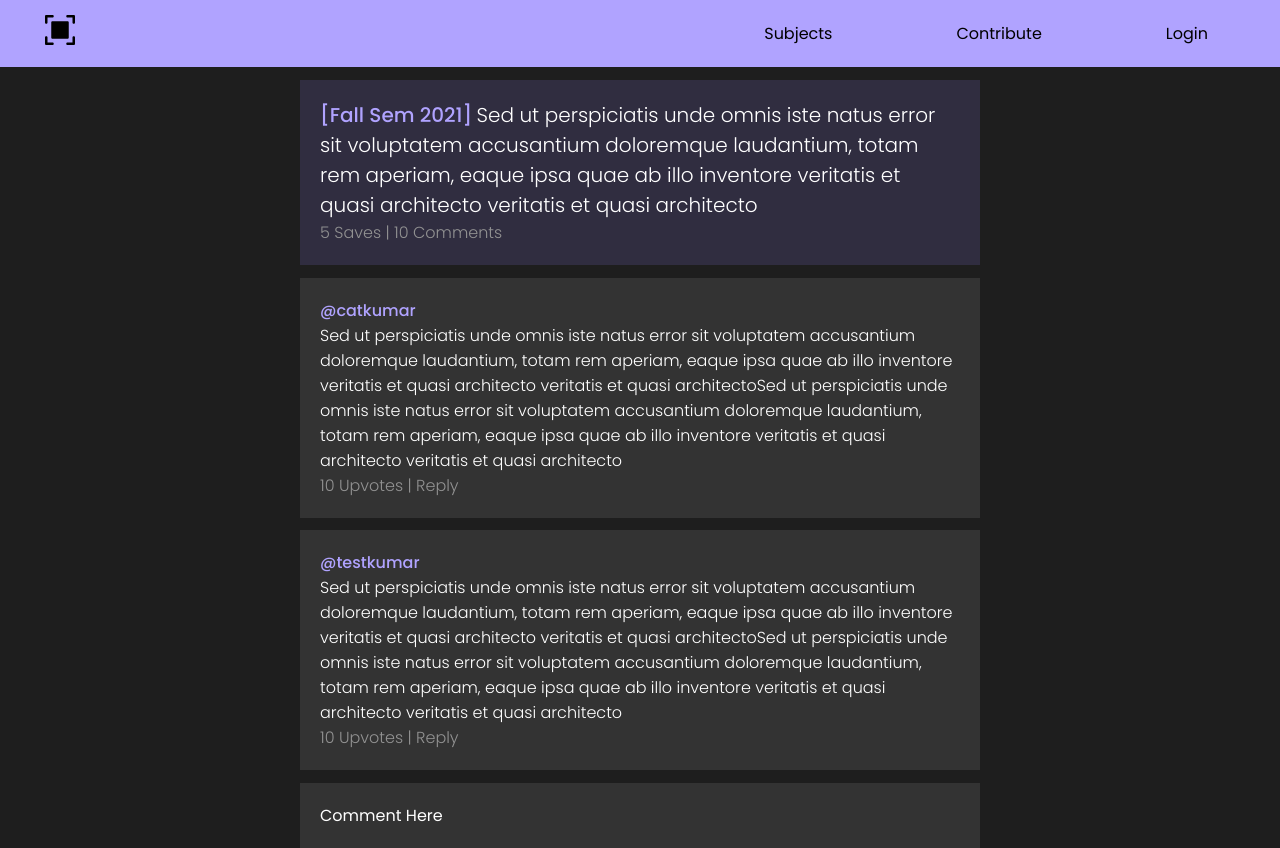
After one commit to rs0125/OCR_ques_bank, a Flask app: page /forum in a window 1280 px wide. The commit adds this page. Run offline with Flask 2, Linux system fonts and the light colour scheme.

Commit message:
added forum preview

```diff
--- a/app.py
+++ b/app.py
@@ -27,9 +27,16 @@ def login():
 def dashboard():
     return render_template("admin_dashboard.html", title="Dashboard")
 
+@app.route("/forum")
+def forum():
+    return render_template("forum.html", title="Forum")
+
+
 
 @app.route("/review", methods=['POST'])
 def review():
+    image = request.files['imageUpload']
+    print(image)
     option = request.form['options']
     return render_template("admin_sub_review.html", title="review submission", sem=option)
 
--- a/static/stylesheets/style.css
+++ b/static/stylesheets/style.css
@@ -50,7 +50,7 @@ ul {
 }
 
 body {
-    font-family: Arial, sans-serif;
+    font-family: Poppins, sans-serif;
     background-color: #1e1e1e;
     color: #ffffff;
     margin: 0;
@@ -96,6 +96,16 @@ h1 {
     text-align: left;
 }
 
+.forumcontent {
+    background-color: #333;
+    padding: 20px;
+    max-width: 50%;
+
+    margin: 0 auto;
+    margin-top: 1%;
+
+    text-align: left;
+}
 
 .search-bar {
     height: 25px;
@@ -103,6 +113,13 @@ h1 {
     background-color: #333;
     padding: 10px;
     display: flex;
+    border-radius: 5px;
+    background-color: #333;
+    margin-bottom: 10px;
+    padding: 15px;
+    display: flex;
+    justify-content: space-between;
+    align-items: center;
     border-radius: 5px;
 
 
@@ -128,9 +145,8 @@ h1 {
     align-items: center;
     border-radius: 5px;
 }
-.subject-item.active {
+.subject-item:hover {
     background-color: #B0A3FF;
-    ;
 }
 
 .subject-item.active span{
--- /dev/null
+++ b/templates/forum.html
@@ -0,0 +1,55 @@
+{%extends "layout.html"%}
+{%block content%}
+
+
+<body>
+
+    <div class="forumcontent" style="background-color: #302D40;">
+        <div style="display: block;">
+            <div style="color: #B0A3FF; display: inline; font-weight: 500; font-size: 20px;">[Fall Sem 2021]</div>
+            <div style="display: inline; font-size: 20px; font-weight: 300;">Sed ut perspiciatis unde omnis iste natus
+                error sit voluptatem accusantium
+                doloremque laudantium, totam rem aperiam, eaque ipsa
+                quae ab illo inventore veritatis et quasi architecto veritatis et quasi architecto</div>
+            <div style="font-size: 16px; font-weight: 300; color: #929292;">5 Saves | 10 Comments
+            </div>
+        </div>
+    </div>
+
+    <div class="forumcontent">
+        <div style="display: block;">
+            <div style="color: #B0A3FF; display: block; font-weight: 500; font-size: 16px;">@catkumar</div>
+            <div style="display: inline; font-size: 16px; font-weight: 300;">Sed ut perspiciatis unde omnis iste natus
+                error sit voluptatem accusantium
+                doloremque laudantium, totam rem aperiam, eaque ipsa
+                quae ab illo inventore veritatis et quasi architecto veritatis et quasi architectoSed ut perspiciatis
+                unde omnis iste natus
+                error sit voluptatem accusantium
+                doloremque laudantium, totam rem aperiam, eaque ipsa
+                quae ab illo inventore veritatis et quasi architecto veritatis et quasi architecto</div>
+            <div style="font-size: 16px; font-weight: 300; color: #929292;">10 Upvotes | Reply
+            </div>
+        </div>
+    </div>
+    <div class="forumcontent">
+        <div style="display: block;">
+            <div style="color: #B0A3FF; display: block; font-weight: 500; font-size: 16px;">@testkumar</div>
+            <div style="display: inline; font-size: 16px; font-weight: 300;">Sed ut perspiciatis unde omnis iste natus
+                error sit voluptatem accusantium
+                doloremque laudantium, totam rem aperiam, eaque ipsa
+                quae ab illo inventore veritatis et quasi architecto veritatis et quasi architectoSed ut perspiciatis
+                unde omnis iste natus
+                error sit voluptatem accusantium
+                doloremque laudantium, totam rem aperiam, eaque ipsa
+                quae ab illo inventore veritatis et quasi architecto veritatis et quasi architecto</div>
+            <div style="font-size: 16px; font-weight: 300; color: #929292;">10 Upvotes | Reply
+            </div>
+        </div>
+    </div>
+
+    <div class="forumcontent">Comment Here</div>
+
+</body>
+
+
+{% endblock content %}
```
Also changed, not shown: templates/questions.html (+9 -4 lines), templates/subjects.html (+5 -5 lines).
